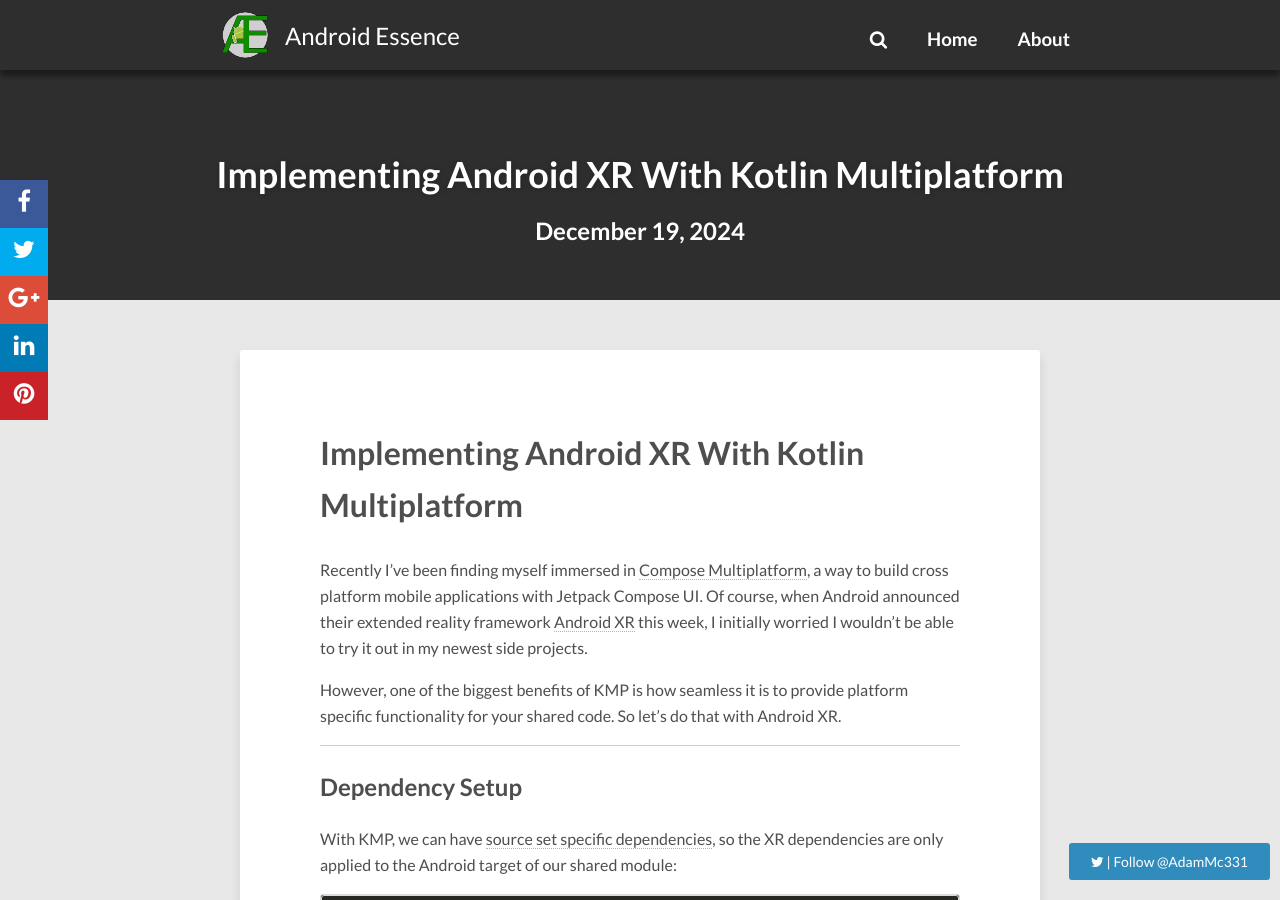
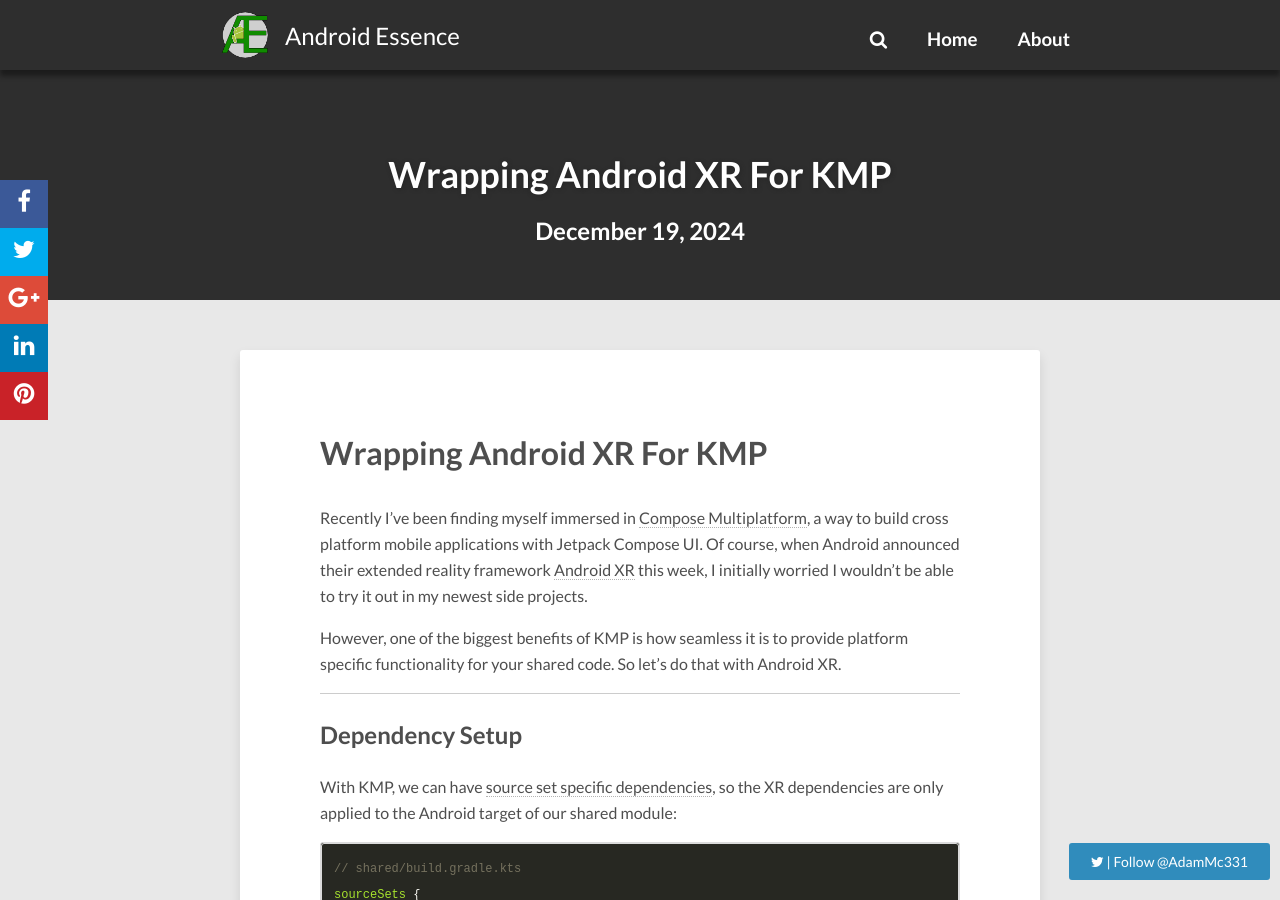
Before and after one commit to androidessence/androidessence.com, a Jekyll site: the page built from _posts/2024-12-19-android-xr-kmp.md, in a window 1280 px wide and 900 px high. Built offline with Jekyll 4.4.1, drawn with Linux system fonts in a browser that asks for light colours; nearby versions of some CDN libraries; comment, search, counter and statistics services are not loaded.

Commit message:
Renaming file.

```diff
--- a/Gemfile
+++ b/Gemfile
@@ -5,3 +5,5 @@
 gem 'neo-hpstr-jekyll-theme'
 gem 'jekyll-feed'
 gem 'kramdown-parser-gfm'
+
+gem "webrick", "~> 1.9"
--- a/_posts/2024-12-19-android-xr-compose-multiplatform.md
+++ b/_posts/2024-12-19-android-xr-kmp.md
@@ -1,7 +1,7 @@
 ---
 layout: post
 author: adam
-title: "Implementing Android XR With Kotlin Multiplatform"
+title: "Wrapping Android XR For KMP"
 modified: 2024-12-19
 published: true
 tags: [xr, kmp]
```
Also changed, not shown: Gemfile.lock.
